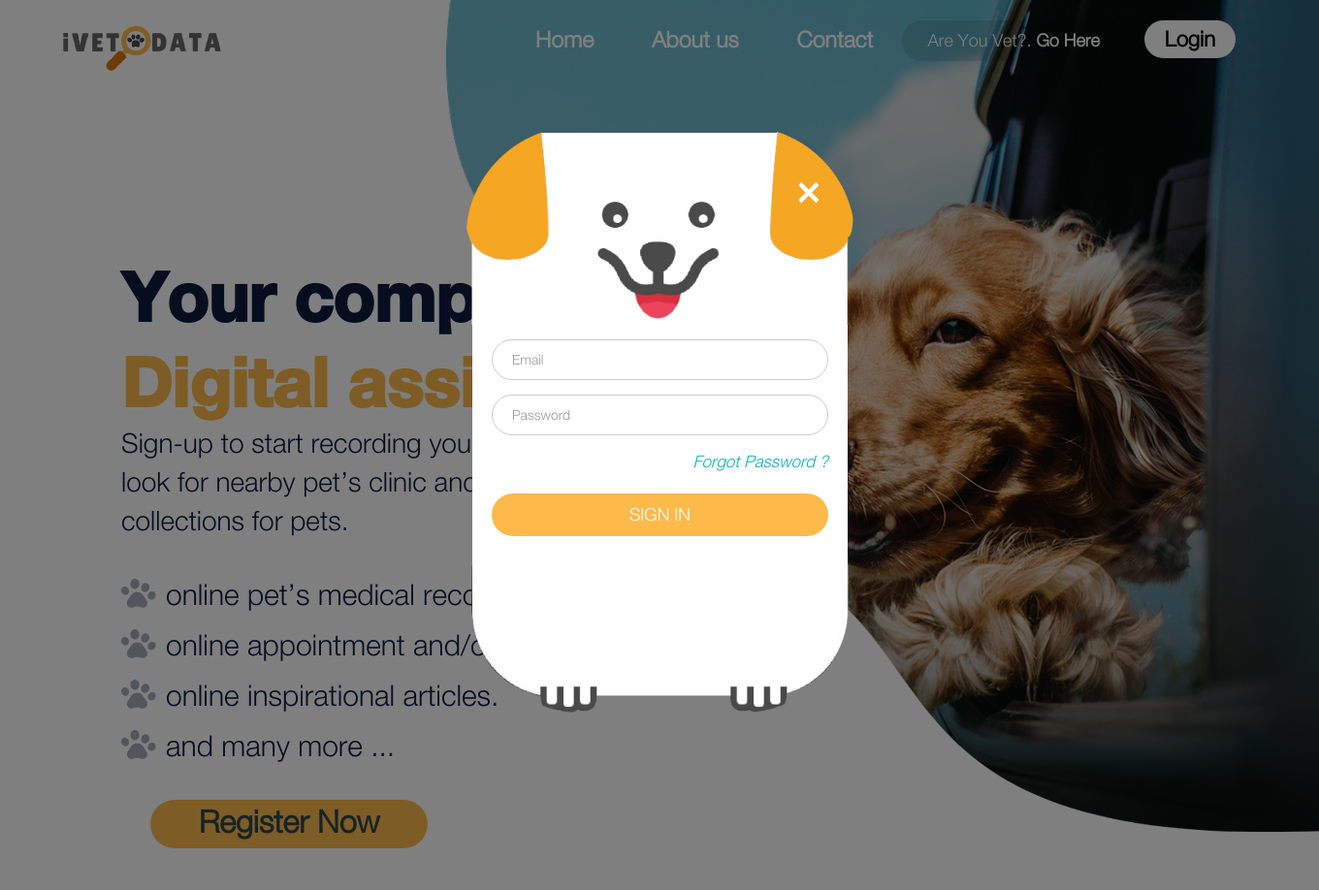
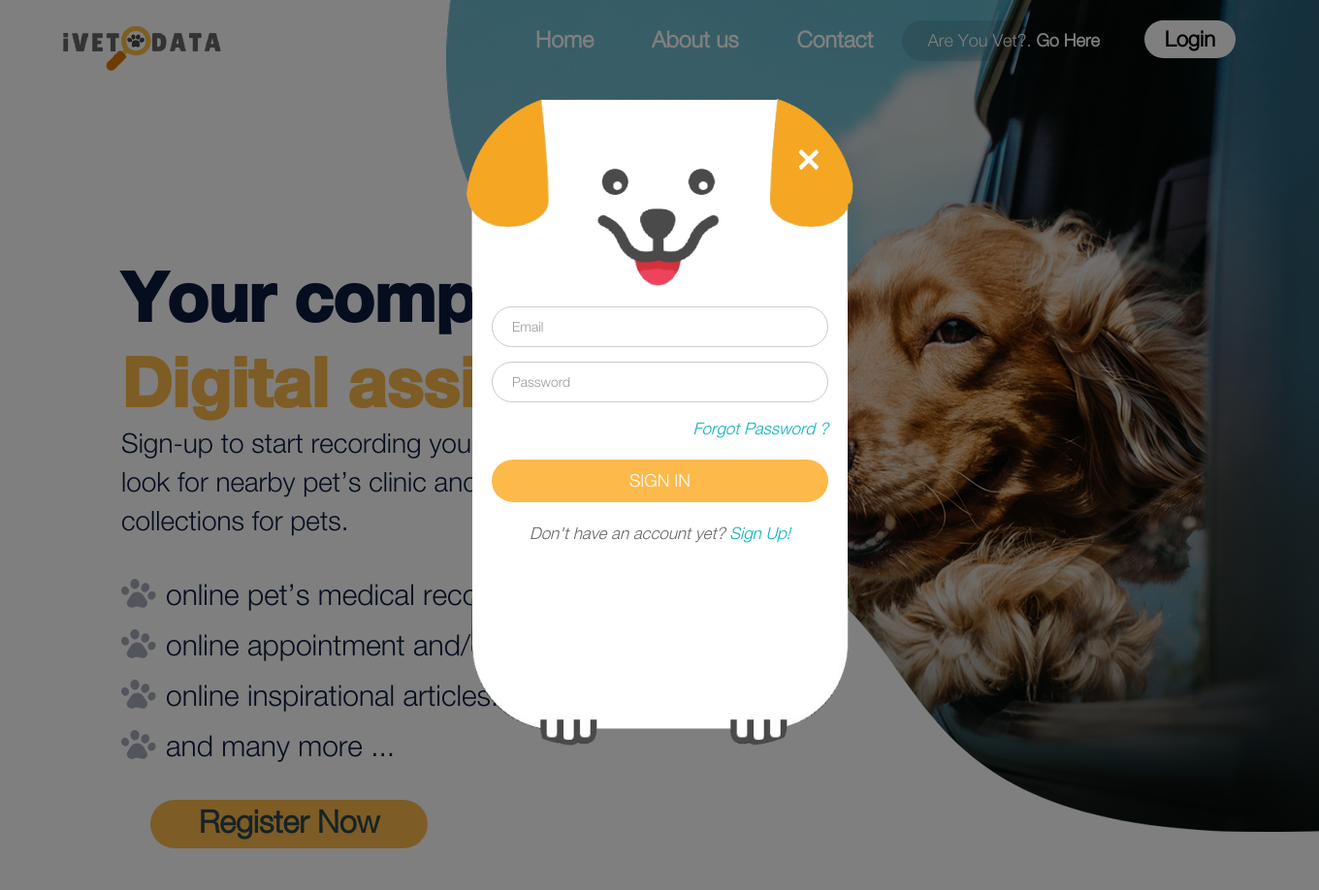
Before and after one commit to ekreasi/ivetdata-html, a PHP site: page / in a window 1360 px wide, after a click on "Login". Shown: the whole page at 97% size. Run offline with PHP 8.4, Linux system fonts and the light colour scheme; some web fonts are replaced.

Commit message:
eka first commit

```diff
--- a/assets/css/main.css
+++ b/assets/css/main.css
@@ -108,6 +108,19 @@ body, html {
   font-size:17px;
   font-weight:normal;
   font-style: italic;
+}
+
+label.dont-yet {
+  color:#666;
+  font-size:17px;
+  text-align:center;
+  font-family:'helvetica light',sans-serif;
+  font-weight:400;
+  padding:20px 0px;
+  font-style: italic;
+}
+label.dont-yet a {
+  color:#0DB1BD;
 }
 .btn-login {
   background-color:#FDB94A;
--- a/index.html
+++ b/index.html
@@ -306,6 +306,11 @@
               <div class="form-group">
                 <div class="col-sm-12">
                   <button type="submit" class="btn btn-default btn-lg btn-block btn-login">Sign in</button>
+                  <center>
+                    <label class="dont-yet">
+                    Don't have an account yet? <a href="#">Sign Up!</a>
+                    </label>
+                  </center>
                 </div>
               </div>
             </form>
```
